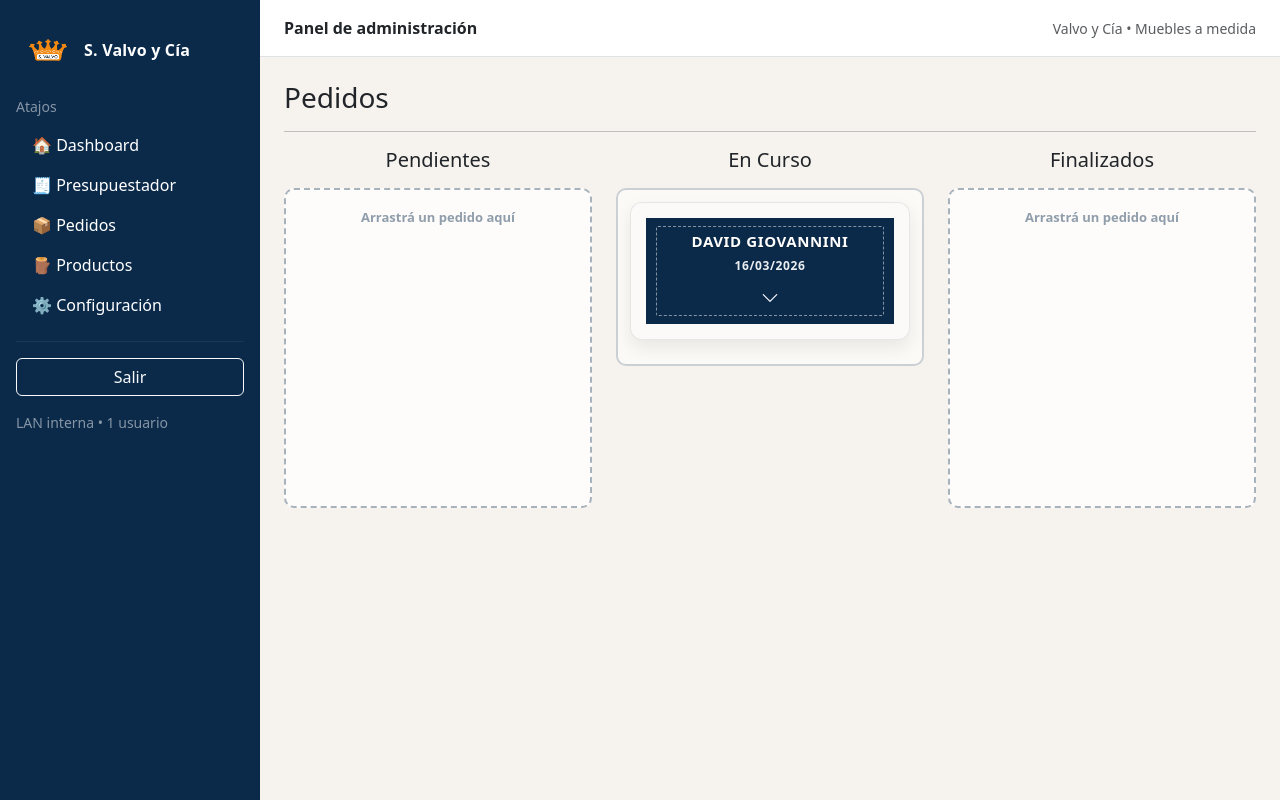
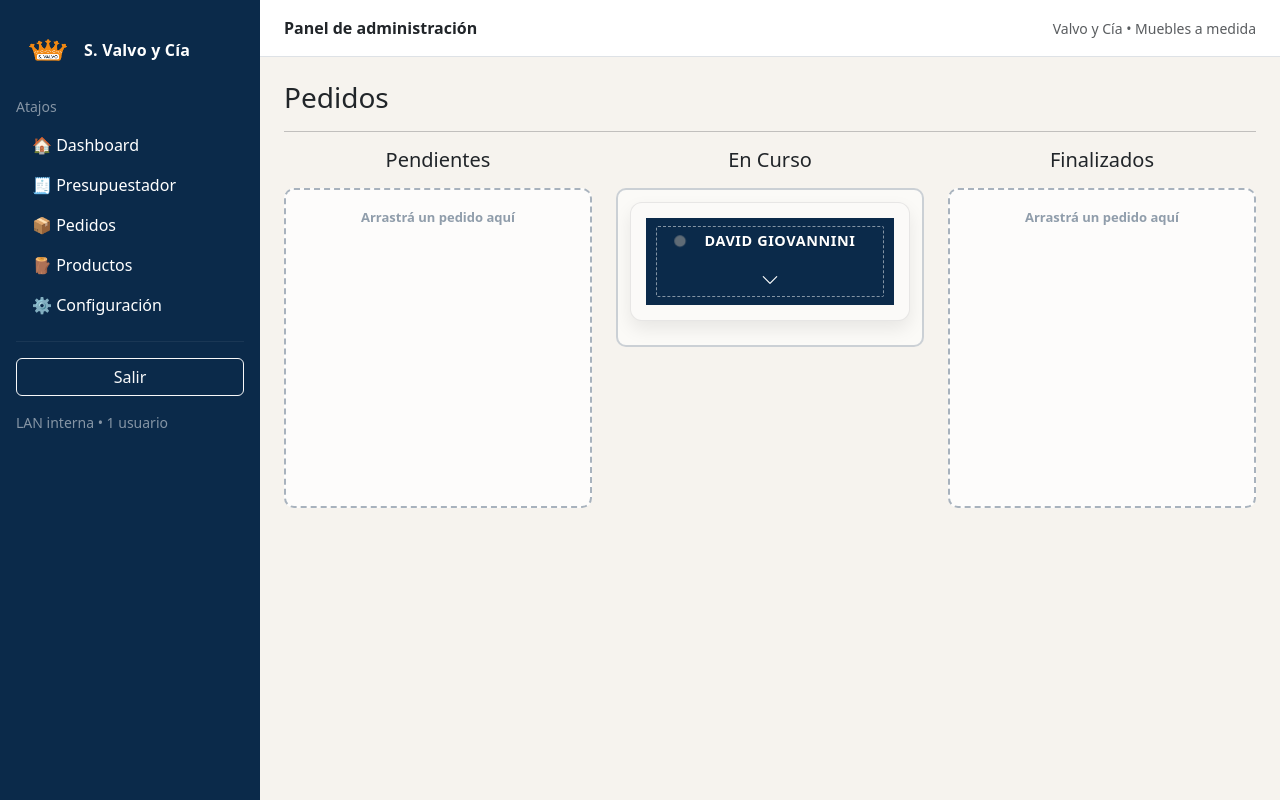
Before and after one commit to DavidGiovannini/Trabajo_Final, a Flask app: page /pedidos in a window 1280 px wide. Run offline with Flask 3, Linux system fonts and the light colour scheme; a user stored in the database is signed in.

Commit message:
Arreglo de Bugs

```diff
--- a/app/static/styles.css
+++ b/app/static/styles.css
@@ -649,3 +649,70 @@ aside .sidebar-brand .brand-text{
 .mp-pagos-scroll::-webkit-scrollbar-track {
   background: transparent;
 }
+
+.pedido-title{
+  font-weight:600;
+  font-size:0.9rem;
+}
+
+.pedido-header{
+  display:flex;
+  flex-direction:column;
+  align-items:center;
+  justify-content:center;
+  gap:6px;
+  text-align:center;
+}
+
+.pedido-title-wrap{
+  display:flex;
+  align-items:center;
+  justify-content:center;
+  gap:10px;
+  font-weight:600;
+}
+
+.estado-dot{
+  width:10px;
+  height:10px;
+  border-radius:50%;
+  display:inline-block;
+  animation: estadoPulse 1.6s infinite;
+}
+
+.estado-pendiente .estado-dot{
+  background:#ff9800;
+}
+
+.estado-en_curso .estado-dot{
+  background:#6c757d;
+}
+
+.estado-finalizado .estado-dot{
+  background:#4caf50;
+}
+
+@keyframes estadoPulse{
+  0%{ transform:scale(1); opacity:1;}
+  50%{ transform:scale(1.35); opacity:.7;}
+  100%{ transform:scale(1); opacity:1;}
+}
+
+.pedido-creado{
+  text-align:center;
+  color:#6c757d;
+  font-size:13px;
+  margin:16px 0;
+  padding-top:8px;
+  border-top:1px solid rgba(0,0,0,0.08);
+}
+
+.text-success{
+  color:#28a745 !important;
+  font-weight:600;
+}
+
+.text-danger{
+  color:#dc3545 !important;
+  font-weight:600;
+}
--- a/app/templates/partials/pedido_modal.html
+++ b/app/templates/partials/pedido_modal.html
@@ -250,6 +250,21 @@ document.addEventListener("DOMContentLoaded", () => {
     }
   }
 
+  function actualizarDeudaCard(pedidoId, debe){
+    const el = document.getElementById(`pedido-debe-${pedidoId}`);
+    if (!el) return;
+
+    if (debe > 0){
+      el.textContent = `$${Number(debe).toLocaleString("es-AR")}`;
+      el.classList.remove("text-success");
+      el.classList.add("text-danger");
+    } else {
+      el.textContent = "No hay Deuda";
+      el.classList.remove("text-danger");
+      el.classList.add("text-success");
+    }
+  }
+
   async function refrescarDetallePedido(){
       if (!pedidoActualId) return;
       try{
@@ -272,6 +287,8 @@ document.addEventListener("DOMContentLoaded", () => {
           elDebe.textContent = "No hay Deudas";
           elDebe.classList.add("debe-ok");
         }
+
+        actualizarDeudaCard(p.id, debeNum);
 
         // Actualizar historial
         renderPagos(p.pagos || []);
--- a/app/templates/pedidos.html
+++ b/app/templates/pedidos.html
@@ -22,10 +22,14 @@
           {% set deb = (p.total or 0) - (p.monto_sena or 0) %}
           {% set deb_clase = 'text-danger' if deb > 0 else 'text-success' %}
 
-          <div class="pedido-card pedido-nueva" data-id="{{ p.id }}">
+          <div class="pedido-card pedido-nueva"
+               data-id="{{ p.id }}"
+               data-created="{{ p.created_at.strftime('%d/%m/%Y') if p.created_at else '-' }}">
             <div class="pedido-header">
-              <div class="pedido-title">{{ (p.cliente or '-')|upper }}</div>
-              <div class="pedido-fecha">{{fecha_estado}}</div>
+              <div class="pedido-title-wrap estado-{{ p.estado|lower }}">
+                <span class="estado-dot"></span>
+                <span class="pedido-title">{{ (p.cliente or '-')|upper }}</span>
+              </div>
 
               <button type="button" class="pedido-toggle" aria-label="Desplegar/ocultar">
                 <i class="bi bi-chevron-down"></i>
@@ -76,10 +84,14 @@
           {% set deb = (p.total or 0) - (p.monto_sena or 0) %}
           {% set deb_clase = 'text-danger' if deb > 0 else 'text-success' %}
 
-          <div class="pedido-card pedido-nueva" data-id="{{ p.id }}">
+          <div class="pedido-card pedido-nueva"
+               data-id="{{ p.id }}"
+               data-created="{{ p.created_at.strftime('%d/%m/%Y') if p.created_at else '-' }}">
             <div class="pedido-header">
-              <div class="pedido-title">{{ (p.cliente or '-')|upper }}</div>
-              <div class="pedido-fecha">{{fecha_estado}}</div>
+              <div class="pedido-title-wrap estado-{{ p.estado|lower }}">
+                <span class="estado-dot"></span>
+                <span class="pedido-title">{{ (p.cliente or '-')|upper }}</span>
+              </div>
 
               <button type="button" class="pedido-toggle" aria-label="Desplegar/ocultar">
                 <i class="bi bi-chevron-down"></i>
@@ -130,16 +146,19 @@
           {% set deb = (p.total or 0) - (p.monto_sena or 0) %}
           {% set deb_clase = 'text-danger' if deb > 0 else 'text-success' %}
 
-          <div class="pedido-card pedido-nueva" data-id="{{ p.id }}">
+          <div class="pedido-card pedido-nueva"
+               data-id="{{ p.id }}"
+               data-created="{{ p.created_at.strftime('%d/%m/%Y') if p.created_at else '-' }}">
             <div class="pedido-header">
-              <div class="pedido-title">{{ (p.cliente or '-')|upper }}</div>
-              <div class="pedido-fecha">{{fecha_estado}}</div>
+              <div class="pedido-title-wrap estado-{{ p.estado|lower }}">
+                <span class="estado-dot"></span>
+                <span class="pedido-title">{{ (p.cliente or '-')|upper }}</span>
+              </div>
 
               <button type="button" class="pedido-toggle" aria-label="Desplegar/ocultar">
                 <i class="bi bi-chevron-down"></i>
               </button>
             </div>
-
             <div class="pedido-body pedido-collapsed">
               <div class="pedido-label">Pedido: <span class="text-muted">#{{ p.id }}</span></div>
 
@@ -176,11 +199,31 @@ document.addEventListener("DOMContentLoaded", () => {
   const columns = document.querySelectorAll(".kanban-column");
 
   function refreshEmptyColumns(){
-    columns.forEach(col => {
-      const hasCard = !!col.querySelector(".pedido-nueva");
-      col.classList.toggle("is-empty", !hasCard);
+    columns.forEach(col=>{
+      col.classList.toggle("is-empty", !col.querySelector(".pedido-nueva"));
     });
   }
+
+  function actualizarDeudaCard(pedidoId, debe){
+    const el = document.getElementById(`pedido-debe-${pedidoId}`);
+    if (!el) return;
+
+    if (debe > 0){
+      el.textContent = `$${Number(debe).toLocaleString("es-AR")}`;
+      el.classList.remove("text-success");
+      el.classList.add("text-danger");
+    } else {
+      el.textContent = "No hay Deuda";
+      el.classList.remove("text-danger");
+      el.classList.add("text-success");
+    }
+  }
+
+  document.querySelectorAll(".pedido-card").forEach(card=>{
+    const fecha = card.dataset.created
+    const el = card.querySelector(".pedido-creado-fecha")
+    if(el) el.textContent = fecha
+  })
 
   refreshEmptyColumns();
 
@@ -203,6 +246,13 @@ document.addEventListener("DOMContentLoaded", () => {
         refreshEmptyColumns();
         if (evt.from === evt.to) return;
 
+        const titleWrap = card.querySelector(".pedido-title-wrap");
+
+        if (titleWrap){
+          titleWrap.classList.remove("estado-pendiente","estado-en_curso","estado-finalizado");
+          titleWrap.classList.add("estado-" + newEstado.toLowerCase());
+        }
+
         try {
           const res = await fetch(`/pedidos/mover/${pedidoId}`, {
             method: "POST",
@@ -219,25 +269,18 @@ document.addEventListener("DOMContentLoaded", () => {
 
           const data = await res.json();
 
-          const fechaEl = card.querySelector(".pedido-fecha");
-          if (fechaEl && data.fecha_estado) {
-            fechaEl.textContent = data.fecha_estado;
-          }
-
         } catch (e) {
           evt.from.appendChild(card);
           refreshEmptyColumns();
           alert("Error al mover el pedido");
         }
       },
-
-      onAdd: refreshEmptyColumns,
-      onRemove: refreshEmptyColumns
     });
   });
 
   //Desplegar/Contraer en la card
   document.addEventListener("click", (e) => {
+
     const card = e.target.closest(".pedido-nueva");
     if (!card) return;
 
@@ -250,28 +293,11 @@ document.addEventListener("DOMContentLoaded", () => {
     card.classList.toggle("is-open");
 
     const icon = card.querySelector(".pedido-toggle i");
-    if (icon) {
+    if (icon){
       icon.classList.toggle("bi-chevron-down");
       icon.classList.toggle("bi-chevron-up");
     }
-  });
 
-  //Desplegar/Contraer en la flechita
-  document.addEventListener("click", (e) => {
-    const toggle = e.target.closest(".pedido-toggle");
-    if (!toggle) return;
-
-    e.preventDefault();
-    e.stopPropagation();
-
-    const card = toggle.closest(".pedido-nueva");
-    if (!card) return;
-
-    const body = card.querySelector(".pedido-body");
-    if (!body) return;
-
-    body.classList.toggle("pedido-collapsed");
-    card.classList.toggle("is-open");
   });
 });
 </script>
--- a/run.py
+++ b/run.py
@@ -16,13 +16,12 @@ if __name__ == "__main__":
 
 # BUGS
 
-#
-#
-#
 #1- Función de Editar, ver de editar datos del cliente, el pedido se edita? poner los lapicitos para editar info.
 #2- Agregar un botón de eliminar (Basurerito), en las cards de pedidos para poder eliminar directamente el pedido.
 #3- Arreglar botonera de menú (dejar los que mas utilizaría).
 #4- Agregar todas las formas de pago en el presupuestador.
+#- Que el presupuesto se cargue automaticamente en el whatsapp al apretar el boton y lo mismo para el gmail.
+#- Ver el tema de que al cambiar el precio de los productos tambien cambie en los presupuestos ya confeccionados.
 
 
 #5- Pestaña calendario, con posibilidad de agregar notas.
```
Also changed, not shown: other parts of app/templates/pedidos.html (+24 -12 lines), instance/app.db.
